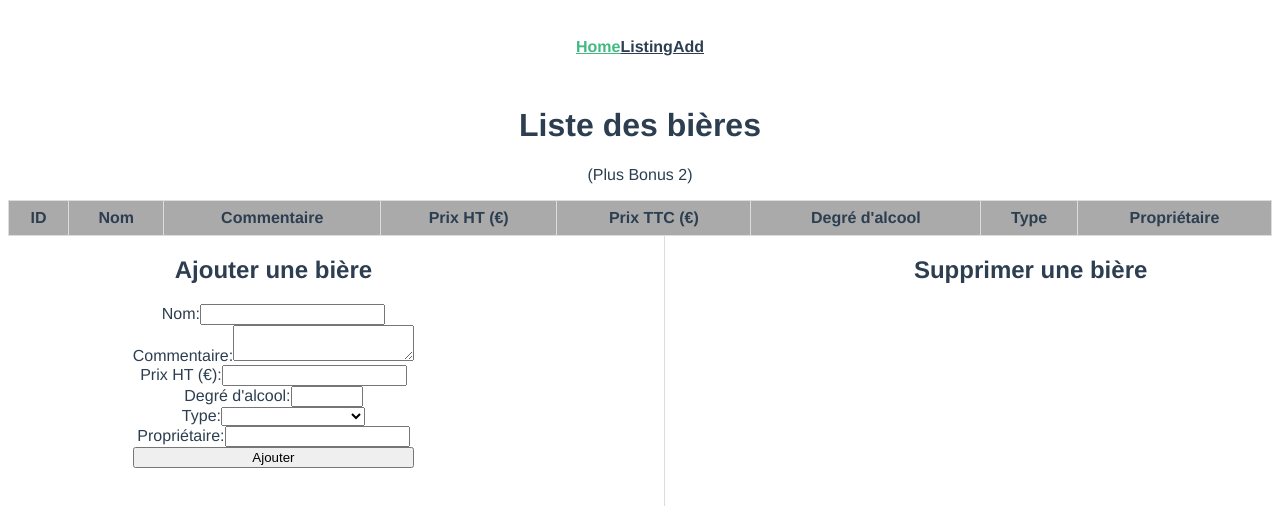
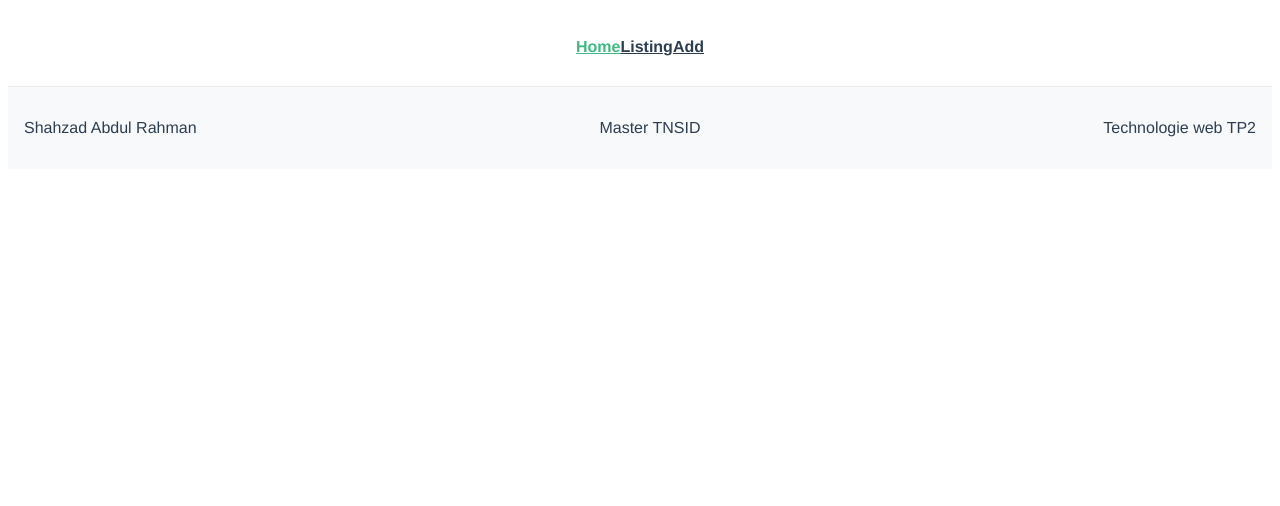
Before and after one commit to QuickoAbdul/Source-TP1, a Vue app: page / in a window 1280 px wide. Shown: the top 506 px of the page. Built offline with nearby package versions, Linux system fonts and the light colour scheme.

Commit message:
tp2: split les 2 components distinct vue, =

```diff
--- a/src/App.vue
+++ b/src/App.vue
@@ -5,7 +5,23 @@
     <router-link to="/add">Add</router-link>
   </nav>
   <router-view/>
+
+  <MyFooter>
+    <template #left>
+      <p>Shahzad Abdul Rahman</p>
+    </template>
+    <template #center>
+      <p>Master TNSID</p>
+    </template>
+    <template #right>
+      <p>Technologie web TP2</p>
+    </template>
+  </MyFooter>
 </template>
+
+<script setup>
+import MyFooter from './components/footer.vue';
+</script>
 
 <style lang="scss">
 #app {
--- a/src/components/biere.vue
+++ b/src/components/addbiere.vue
@@ -1,36 +1,6 @@
 <template>
-  <div>
-    <!-- Liste biere -->
-    <h1>Liste des bières</h1>
-    <p>(Plus Bonus 2)</p>
-    <table>
-      <thead class="thead-dark">
-        <tr>
-          <th>ID</th>
-          <th>Nom</th>
-          <th>Commentaire</th>
-          <th>Prix HT (€)</th>
-          <th>Prix TTC (€)</th>
-          <th>Degré d'alcool</th>
-          <th>Type</th>
-          <th>Propriétaire</th>
-        </tr>
-      </thead>
-      <tbody>
-        <tr v-for="beer in listbeer" :key="beer.id">
-          <td>{{ beer.id }}</td>
-          <td>{{ toPascalCase(beer.name) }}</td>
-          <td>{{ beer.comment }}</td>
-          <td>{{ beer.priceHT }}</td>
-          <td>{{ beer.priceTTC }}</td>
-          <td>{{ beer.degree }}</td>
-          <td>{{ beer.type }}</td>
-          <td>{{ beer.proprietaire }}</td>
-        </tr>
-      </tbody>
-    </table>
-    <!-- Ajouter biere -->
-    <div class="mid-container">
+<!-- Ajouter biere -->
+<div class="mid-container">
       <div class="container space-between left-container">
         <h2>Ajouter une bière</h2>
         <div>
@@ -71,25 +41,15 @@
         </div>
         <button @click="submitForm()">Ajouter</button>
       </div>
-      <div class="vertical-bar"></div>
-      <!-- Supprimer biere -->
-      <div class="container">
-        <h2>Supprimer une bière</h2>
-        <div v-for="(beer, index) in listbeer" :key="beer.id">
-          <span>{{ beer.name }}</span>
-          <button @click="deleteBeer(index)">Supprimer</button>
-        </div>
-      </div>
+
     </div>
-
-  </div>
 </template>
 
 <script setup>
-import { reactive, ref, computed, onMounted } from 'vue';
+import { reactive, computed } from 'vue';
 import { useStore } from '../store/store';
 
-// Store
+//Store
 const store = useStore();
 
 // Data
@@ -113,13 +73,6 @@ const priceTTC = computed(() => {
 
 const listbeer = computed(() => store.listbeers); // Quand store.beers change, listbeer met automatiquement à jour
 
-// Methods
-const toPascalCase = (str) => {
-  return str
-    .split(' ')
-    .map(word => word.charAt(0).toUpperCase() + word.slice(1).toLowerCase())
-    .join('');
-};
 
 const validateForm = () => {
   Object.keys(errors).forEach(key => delete errors[key]);
@@ -190,52 +143,4 @@ const submitForm = () => {
   console.log("Bière ajoutée:", store.listbeers);
 };
 
-const deleteBeer = (index) => {
-  store.listbeers.splice(index, 1);
-  console.log("Bière supprimée:", store.listbeers);
-};
 </script>
-
-
-<style scoped lang="scss">
-
-table {
-  width: 100%;
-  border-collapse: collapse;
-}
-th, td {
-  border: 1px solid #ddd;
-  padding: 8px;
-}
-
-th {
-  background-color: #aaaaaa;
-}
-
-.left-container {
-  display: flex;
-  align-content: flex-start;
-  flex-direction: column;
-}
-
-.error-message {
-  color: red;
-  font-size: 0.9em;
-}
-
-.mid-container {
-  display: flex;
-  justify-content: space-around;
-  flex-direction: row;
-  flex-wrap: wrap;
-  height: 100vh;
-
-}
-
-.vertical-bar {
-  width: 1px;
-  background-color: #ddd;
-  height: 100%;
-}
-
-</style>
--- /dev/null
+++ b/src/components/footer.vue
@@ -0,0 +1,21 @@
+<template>
+  <footer>
+    <slot name="left"></slot>
+    <slot name="center"></slot>
+    <slot name="right"></slot>
+  </footer>
+</template>
+
+<script setup>
+
+</script>
+
+<style scoped>
+footer {
+  display: flex;
+  justify-content: space-between;
+  padding: 1rem;
+  background-color: #f8f9fa;
+  border-top: 1px solid #e9ecef;
+}
+</style>
--- /dev/null
+++ b/src/components/listbiere.vue
@@ -0,0 +1,110 @@
+<template>
+  <div>
+    <!-- Liste biere -->
+    <h1>Liste des bières</h1>
+    <p>(Plus Bonus 2)</p>
+    <table>
+      <thead class="thead-dark">
+        <tr>
+          <th>ID</th>
+          <th>Nom</th>
+          <th>Commentaire</th>
+          <th>Prix HT (€)</th>
+          <th>Prix TTC (€)</th>
+          <th>Degré d'alcool</th>
+          <th>Type</th>
+          <th>Propriétaire</th>
+        </tr>
+      </thead>
+      <tbody>
+        <tr v-for="beer in listbeer" :key="beer.id">
+          <td>{{ beer.id }}</td>
+          <td>{{ toPascalCase(beer.name) }}</td>
+          <td>{{ beer.comment }}</td>
+          <td>{{ beer.priceHT }}</td>
+          <td>{{ beer.priceTTC }}</td>
+          <td>{{ beer.degree }}</td>
+          <td>{{ beer.type }}</td>
+          <td>{{ beer.proprietaire }}</td>
+        </tr>
+      </tbody>
+    </table>
+    <div class="vertical-bar"></div>
+    <!-- Supprimer biere -->
+    <div class="container">
+      <h2>Supprimer une bière</h2>
+      <div v-for="(beer, index) in listbeer" :key="beer.id">
+        <span>{{ beer.name }}</span>
+        <button @click="deleteBeer(index)">Supprimer</button>
+      </div>
+    </div>
+  </div>
+</template>
+
+<script setup>
+import { reactive, ref, computed, onMounted } from 'vue';
+import { useStore } from '../store/store';
+
+// Store
+const store = useStore();
+
+const listbeer = computed(() => store.listbeers); // Quand store.beers change, listbeer met automatiquement à jour
+
+// Methods
+const toPascalCase = (str) => {
+  return str
+    .split(' ')
+    .map(word => word.charAt(0).toUpperCase() + word.slice(1).toLowerCase())
+    .join('');
+};
+
+
+const deleteBeer = (index) => {
+  store.listbeers.splice(index, 1);
+  console.log("Bière supprimée:", store.listbeers);
+};
+</script>
+
+
+<style scoped lang="scss">
+
+table {
+  width: 100%;
+  border-collapse: collapse;
+}
+th, td {
+  border: 1px solid #ddd;
+  padding: 8px;
+}
+
+th {
+  background-color: #aaaaaa;
+}
+
+.left-container {
+  display: flex;
+  align-content: flex-start;
+  flex-direction: column;
+}
+
+.error-message {
+  color: red;
+  font-size: 0.9em;
+}
+
+.mid-container {
+  display: flex;
+  justify-content: space-around;
+  flex-direction: row;
+  flex-wrap: wrap;
+  height: 100vh;
+
+}
+
+.vertical-bar {
+  width: 1px;
+  background-color: #ddd;
+  height: 100%;
+}
+
+</style>
--- a/src/views/AddView.vue
+++ b/src/views/AddView.vue
@@ -1,3 +1,9 @@
 <template>
+    <div>
+    <AddBiere />
+  </div>
+</template>
 
-</template>
+<script setup>
+import AddBiere from '../components/addbiere.vue';
+</script>
--- a/src/views/HomeView.vue
+++ b/src/views/HomeView.vue
@@ -1,17 +1,14 @@
 <template>
   <div class="home">
-    <Biere />
   </div>
 </template>
 
 <script>
 // @ is an alias to /src
-import Biere from '@/components/biere.vue';
 
 export default {
   name: 'HomeView',
   components: {
-    Biere,
   }
 }
 </script>
--- a/src/views/ListingView.vue
+++ b/src/views/ListingView.vue
@@ -1,3 +1,10 @@
 <template>
+    <div>
+    <ListingBiere />
+  </div>
+</template>
 
-</template>
+<script setup>
+import ListingBiere from '../components/listbiere.vue';
+
+</script>
```
